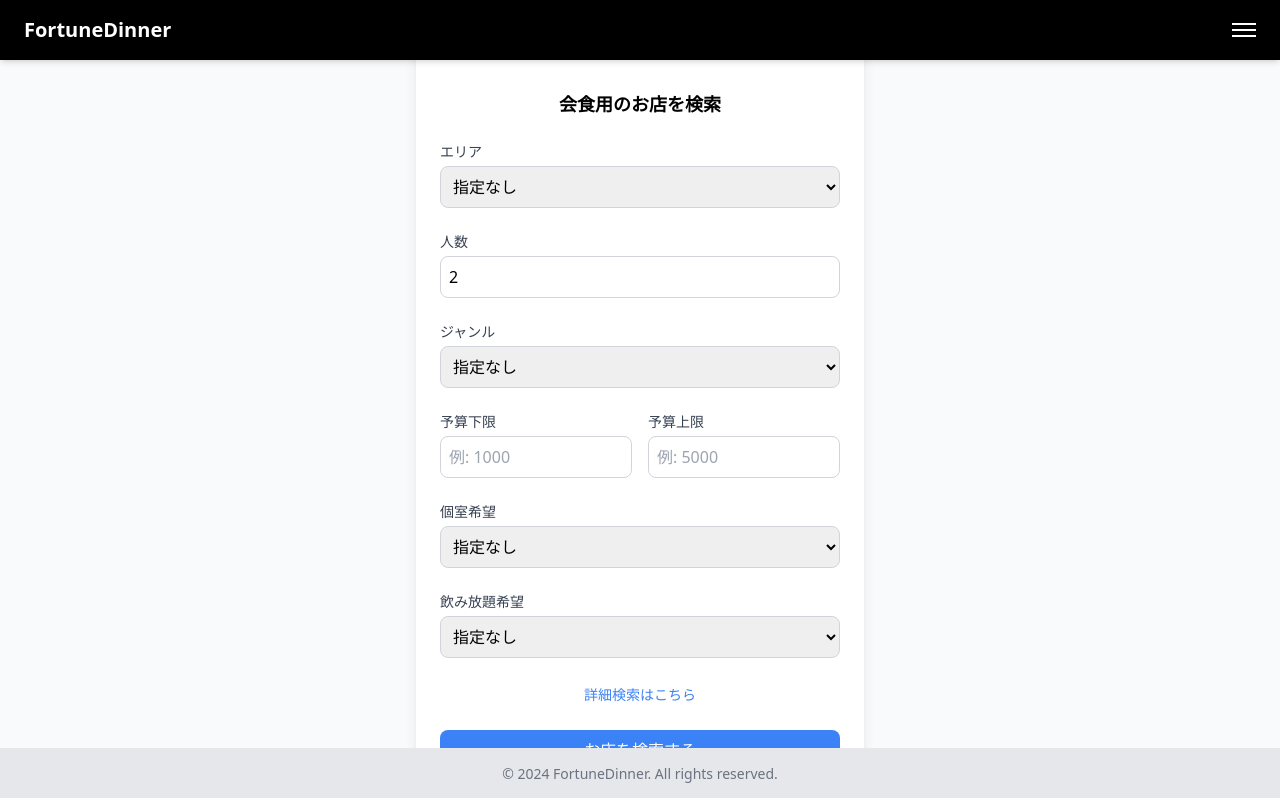
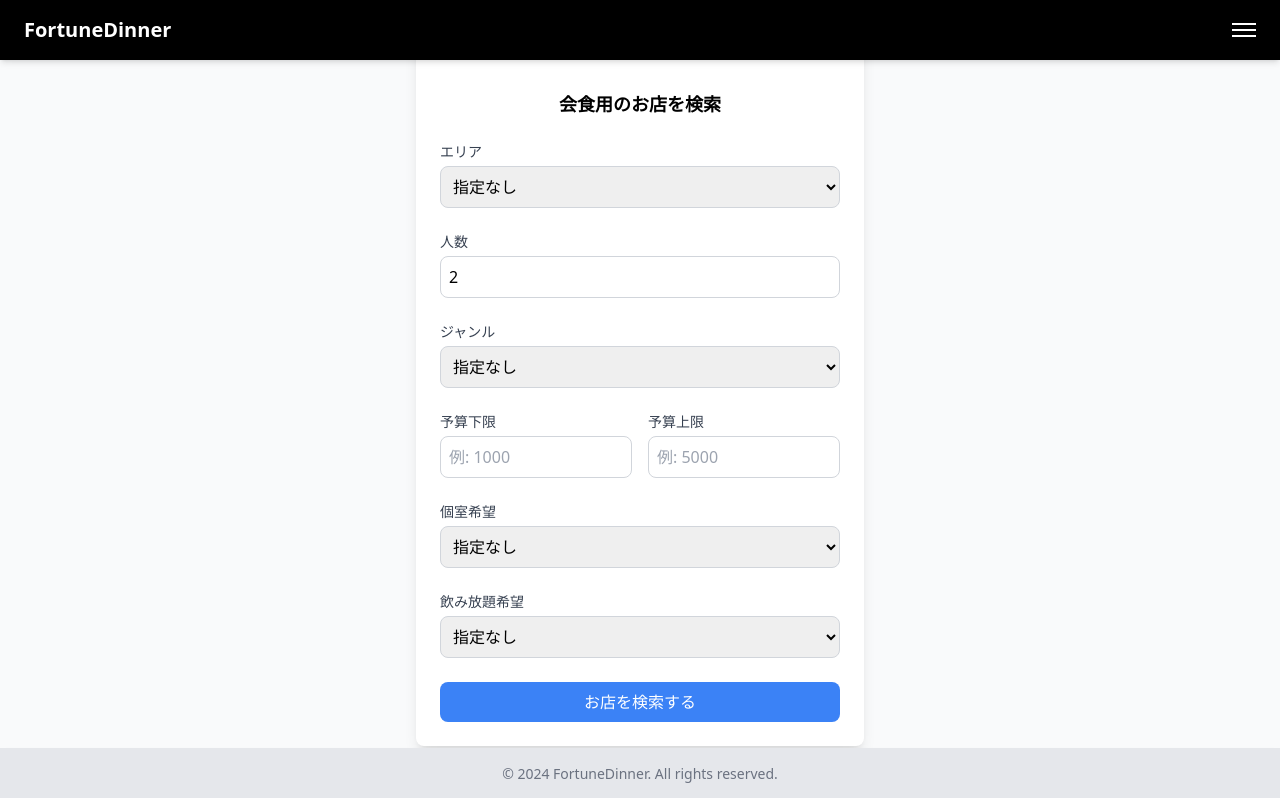
Before and after one commit to teishito/Deploy_Azure_front, a Next.js app: page / in a window 1280 px wide. Shown: the top 798 px of the page. Built offline with nearby package versions, Linux system fonts and the light colour scheme.

Commit message:
Update SearchForm.jsx

```diff
--- a/components/SearchForm.jsx
+++ b/components/SearchForm.jsx
@@ -137,13 +137,6 @@ export default function SearchForm() {
         </select>
       </div>
 
-      {/* 詳細検索リンク */}
-      <div className="text-center">
-        <Link href="/details">
-          <a className="text-sm text-blue-500 hover:underline">詳細検索はこちら</a>
-        </Link>
-      </div>
-
       {/* 検索ボタン */}
       <button
         type="submit"
```
